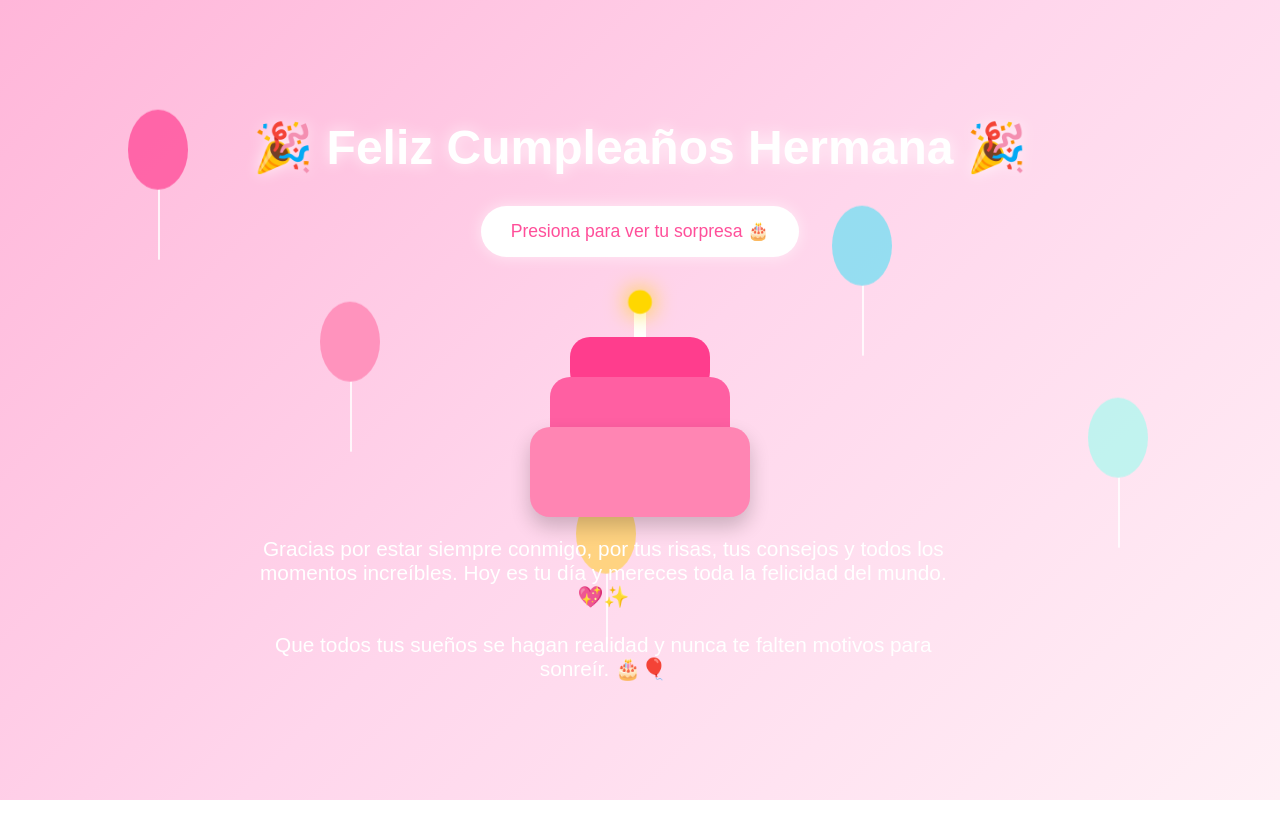
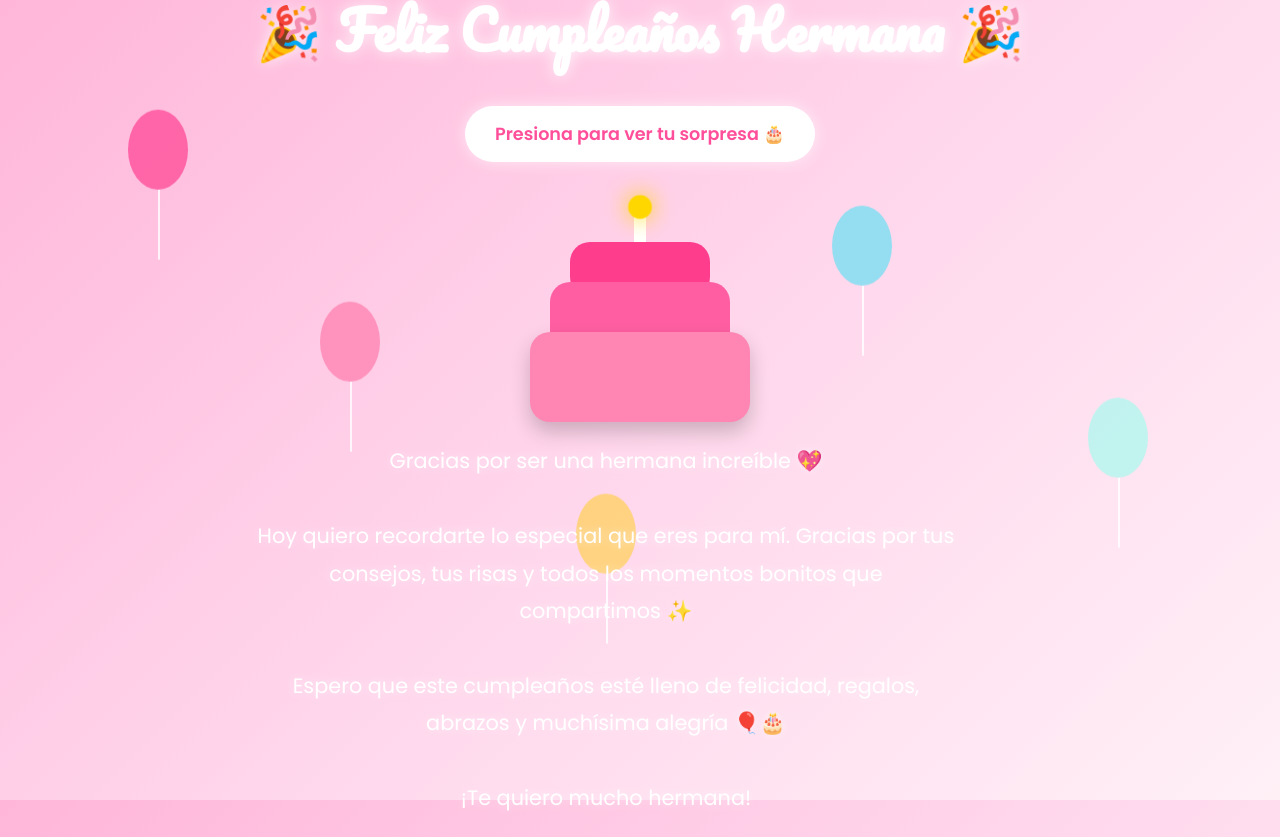
Before and after one commit to romangarciajuanito-cloud/Feliz-cumplea-os-hermanita-, a plain HTML site: page index.html in a window 1280 px wide. Both pictures are taken after a click on the button "Presiona para ver tu sorpresa 🎂". Before the commit the page ends 800 px from the top, so only its background shows below. Drawn offline with Linux system fonts and the light colour scheme.

Commit message:
Update index.html

```diff
--- a/index.html
+++ b/index.html
@@ -1,16 +1,19 @@
 <!DOCTYPE html>
 <html lang="es">
 <head>
-<meta charset="UTF-8" />
-<meta name="viewport" content="width=device-width, initial-scale=1.0"/>
+<meta charset="UTF-8">
+<meta name="viewport" content="width=device-width, initial-scale=1.0">
 <title>Feliz Cumpleaños Hermana 🎂</title>
 
+<!-- FUENTES BONITAS -->
+<link href="https://fonts.googleapis.com/css2?family=Pacifico&family=Poppins:wght@300;400;600&display=swap" rel="stylesheet">
+
 <style>
+
 *{
     margin:0;
     padding:0;
     box-sizing:border-box;
-        font-family:'Poppins',sans-serif;
 }
 
 body{
@@ -23,6 +26,47 @@
     position:relative;
 }
 
+/* GLOBOS */
+
+.globos{
+    position:absolute;
+    width:100%;
+    height:100%;
+    overflow:hidden;
+    z-index:1;
+}
+
+.globo{
+    position:absolute;
+    bottom:-150px;
+    width:60px;
+    height:80px;
+    border-radius:50%;
+    animation:subir 10s linear infinite;
+    opacity:0.8;
+}
+
+.globo::after{
+    content:'';
+    position:absolute;
+    width:2px;
+    height:70px;
+    background:white;
+    left:50%;
+    top:80px;
+}
+
+@keyframes subir{
+    0%{
+        transform:translateY(0);
+    }
+    100%{
+        transform:translateY(-120vh);
+    }
+}
+
+/* CONTENIDO */
+
 .container{
     text-align:center;
     z-index:2;
@@ -30,25 +74,20 @@
 }
 
 h1{
+    font-family:'Pacifico', cursive;
     color:white;
-        font-size:3rem;
+    font-size:3.3rem;
     text-shadow:0 0 15px rgba(255,255,255,0.8);
     animation:flotar 2s ease-in-out infinite;
 }
 
-    .mensaje{
-        margin-top:20px;
-        font-size:1.3rem;
-        color:white;
-        max-width:700px;
-        opacity:0;
-        transform:translateY(20px);
-        transition:1s;
+@keyframes flotar{
+    0%,100%{
+        transform:translateY(0);
     }
-
-    .mostrar{
-        opacity:1;
-        transform:translateY(0);
+    50%{
+        transform:translateY(-10px);
+    }
 }
 
 button{
@@ -59,6 +98,8 @@
     background:white;
     color:#ff4f9a;
     font-size:1.1rem;
+    font-family:'Poppins', sans-serif;
+    font-weight:600;
     cursor:pointer;
     transition:0.3s;
     box-shadow:0 0 15px rgba(255,255,255,0.6);
@@ -67,6 +108,8 @@
 button:hover{
     transform:scale(1.08);
 }
+
+/* PASTEL */
 
 .pastel{
     margin:40px auto 0;
@@ -129,43 +172,6 @@
     animation:fuego .6s infinite alternate;
 }
 
-    .globos{
-        position:absolute;
-        width:100%;
-        height:100%;
-        overflow:hidden;
-        z-index:1;
-    }
-
-    .globo{
-        position:absolute;
-        bottom:-150px;
-        width:60px;
-        height:80px;
-        border-radius:50%;
-        animation:subir 10s linear infinite;
-        opacity:0.8;
-    }
-
-    .globo::after{
-        content:'';
-        position:absolute;
-        width:2px;
-        height:70px;
-        background:white;
-        left:50%;
-        top:80px;
-    }
-
-    @keyframes subir{
-        0%{
-            transform:translateY(0);
-        }
-        100%{
-            transform:translateY(-120vh);
-        }
-    }
-
 @keyframes fuego{
     from{
         transform:scale(1);
@@ -186,14 +192,26 @@
     }
 }
 
-    @keyframes flotar{
-        0%,100%{
+/* MENSAJE */
+
+.mensaje{
+    margin-top:20px;
+    font-size:1.3rem;
+    font-family:'Poppins', sans-serif;
+    color:white;
+    max-width:700px;
+    opacity:0;
+    transform:translateY(20px);
+    transition:1s;
+    line-height:1.8;
+    text-shadow:0 0 10px rgba(255,255,255,0.5);
+}
+
+.mostrar{
+    opacity:1;
     transform:translateY(0);
 }
-        50%{
-            transform:translateY(-10px);
-        }
-    }
+
 </style>
 </head>
 
@@ -216,6 +234,7 @@
     </button>
 
     <div class="pastel" id="pastel">
+
         <div class="vela">
             <div class="flama"></div>
         </div>
@@ -223,32 +242,41 @@
         <div class="capa3"></div>
         <div class="capa2"></div>
         <div class="base"></div>
+
     </div>
 
     <div class="mensaje" id="mensaje">
-        Gracias por estar siempre conmigo, por tus risas,
-        tus consejos y todos los momentos increíbles.
-        Hoy es tu día y mereces toda la felicidad del mundo.
-        💖✨<br><br>
+        Gracias por ser una hermana increíble 💖<br><br>
 
-        Que todos tus sueños se hagan realidad y nunca te
-        falten motivos para sonreír. 🎂🎈
+        Hoy quiero recordarte lo especial que eres para mí.
+        Gracias por tus consejos, tus risas y todos los
+        momentos bonitos que compartimos ✨<br><br>
+
+        Espero que este cumpleaños esté lleno de felicidad,
+        regalos, abrazos y muchísima alegría 🎈🎂<br><br>
+
+        ¡Te quiero mucho hermana!
     </div>
 
 </div>
 
 <script>
+
 function mostrarSorpresa(){
+
     document.getElementById("pastel").style.display="block";
-    document.getElementById("mensaje").classList.add("mostrar");
+
+    document.getElementById("mensaje")
+    .classList.add("mostrar");
 
     const audio = new Audio(
-    "https://www.soundhelix.com/examples/mp3/SoundHelix-Song-1.mp3"
+    "https://files.catbox.moe/yr430f.m4a"
     );
 
-    audio.volume = 0.2;
+    audio.volume = 0.5;
     audio.play();
 }
+
 </script>
 
 </body>
```
Lines whose indentation alone changed are shown as unchanged.
